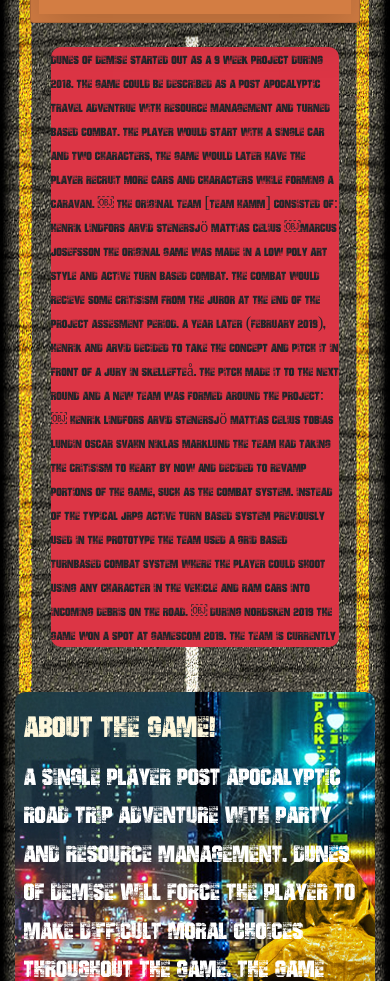
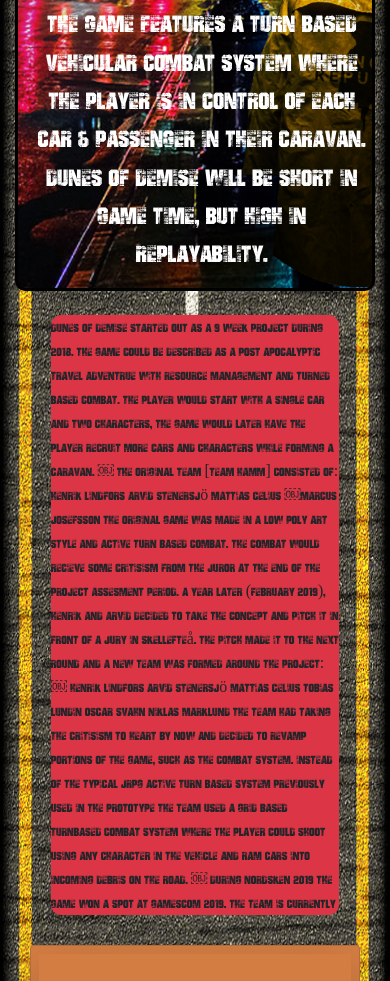
Before and after one commit to Shadowsental/DunesBootstrap, a PHP site: page / in a window 390 px wide. Shown: the part 1538-2519 px from the top of the page. Run offline with PHP 8.4, Linux system fonts and the light colour scheme; some libraries are stand-ins or nearby versions.

Commit message:
Fixat ordningen på griditems, borders runt items, About styling

```diff
--- a/index.html
+++ b/index.html
@@ -39,15 +39,10 @@
 
 
 <body>
-
-
-  <!-- NavBar -->
-
-
-
-  <!--MainRoadStart-->
+  <!--Logo on top-->
   <div class="container logoBack col-md-12 col-sm-12" style="height: 100vh !important;"></div>
   <div class="container">
+
   <!-- navbar start -->
     <nav class="navbar navbar-expand-lg  sticky-top navbar-dark bg-dark" style="border-top-left-radius: 25px; border-top-right-radius: 25px;">
 
@@ -87,44 +82,18 @@
   <!--navbar end-  -->
     <div class="row bob" style="background-image: url(pic/single-road.png) ; background-repeat: round; border-top-left-radius: 25px; border-top-right-radius: 25px;">
 
-      <div class="col-lg-6 col-md-12 col-sm-12 columnItem">
-        <div class=" bg-black" ><iframe width="100%" height="100%" src="https://www.youtube.com/embed/4cf6DTOnzSQ?controls=1&autoplay=1&mute=1"
-          allow="accelerometer;" frameborder="0" allowfullscreen></iframe></div>
-        <div id="teams" id="team1" class="team1 testit bg-black" style="border: black sollid 3px; border-radius: 10px;"><h4>The Team</h4>
-          <div class="col-md-10 m-auto" style="flex: 0 0 33.334%; min-width: 350px; border-radius: 10px;">
-            <div class="card p-2 text-light bg-dunes1">
-              <div id="slides" class="carousel  slide backFader  shadow-lg" data-interval="5000" data-ride="carousel" style="width: auto;">
-                <ul class="carousel-indicators">
-                    <li data-target="#slides" data-slide-to="0" class="active"></li>
-                    <li data-target="#slides" data-slide-to="1"></li>
-                    <li data-target="#slides" data-slide-to="2"></li>
-                    <li data-target="#slides" data-slide-to="3"></li>
-                    <li data-target="#slides" data-slide-to="4"></li>
-                    <li data-target="#slides" data-slide-to="5"></li>
-                </ul>
-                <div class="carousel-inner columnItem" style="width: auto; border-radius: 25px;">
-                    <div class="carousel-item active">
-                      <img class="card-img-top d-block img-fluid" src="mugshots/henrikmug.png" alt="Second slide" class = 'img-responsive'>
-                    </div>
-                    <div class="carousel-item">
-                      <img class="card-img-top d-block img-fluid" src="mugshots/matiasmug.png" alt="Second slide" class = 'img-responsive'>
-                    </div>
-                    <div class="carousel-item">
-                      <img class="card-img-top d-block img-fluid" src="mugshots/tobiasmug.png" alt="Second slide" class = 'img-responsive'>
-                    </div>
-                    <div class="carousel-item">
-                      <img class="card-img-top d-block img-fluid" src="mugshots/niklasmug.png" alt="Second slide" class = 'img-responsive'>
-                    </div>
-                    <div class="carousel-item">
-                      <img class="card-img-top d-block img-fluid" src="mugshots/arvidmug.png" alt="Second slide" class = 'img-responsive'>
-                    </div>
-                    <div class="carousel-item">
-                      <img class="card-img-top d-block img-fluid" src="mugshots/oscarmug.png" alt="Second slide" class = 'img-responsive'>
-                    </div>
-                    </div>
-                </div>
-            </div>
-          </div>
+      <div class="col-lg-6 col-md-12 col-sm-12 ">
+        <div class=" bg-black" ><iframe  width="100%" height="100%" src="https://www.youtube.com/embed/4cf6DTOnzSQ?controls=1&autoplay=1&mute=1"
+          allow="accelerometer;" frameborder="0" allowfullscreen></iframe >
+        </div>
+        <div id=" " class="about bg-tr" style="border: black solid 3px; height: 30vh; border-radius: 10px;">
+          <div class="m-3  aboutText" style="height: auto; width: 95%;"><h2 style="color: rgb(255, 255, 255);"><h1 style="color: rgb(255, 255, 255); text-align: center;">About The Game!</h1></h2><h2 style="text-align: center;  color: rgb(255, 255, 255);">
+            <p>A single player post apocalyptic road trip adventure with party and resource management. Dunes of Demise will force the player to make difficult moral choices throughout the game.
+            </p>
+           <p> The game features a turn based vehicular combat system where the player is in control of each car & passenger in their caravan.
+            Dunes of Demise will be short in game time, but high in replayability.
+          </p>
+            </h2></div>
         </div>
         <div id="#" class="news bg-danger mt-4" style="border: black sollid 3px; border-radius: 10px;">Dunes of Demise started out as a 9 week project during 2018.
           The game could be described as a post apocalyptic travel adventrue with resource management and turned based combat.
@@ -161,17 +130,47 @@
 
       <!-- -->
       <div class="col-lg-6 col-md-12 col-sm-12 columnItem">
-        <div id=" " class="about bg-tr" style="border: black sollid 3px; height: 30vh; border-radius: 10px;">
-          <div class="  aboutText m-auto" style="height: auto; width: 95%;"><h2 style="color: rgb(255, 255, 255);"><h1 style="color:cornsilk;">About The Game!</h1><br\></h2><h2 style="text-align: left;  color: rgb(255, 255, 255);">A single player post apocalyptic road trip adventure with party and resource management.
-            Dunes of Demise will force the player to make difficult moral choices throughout the game.
-            The game features a turn based vehicular combat system where the player is in control of each car & passenger in their caravan.
-            Dunes of Demise will be short in game time, but high in replayability.
-            </h2></div>
+        <div id="teams" id="team1" class="team1 testit bg-black" style="border: black sollid 3px; border-radius: 10px;">
+          <div class="col-md-10 m-auto" style="flex: 0 0 33.334%; min-width: 350px; border-radius: 10px;">
+            <div class="card p-2 text-light bg-dunes1">
+              <div id="slides" class="carousel  slide backFader  shadow-lg" data-interval="5000" data-ride="carousel" style="width: auto;">
+                <ul class="carousel-indicators">
+                    <li data-target="#slides" data-slide-to="0" class="active"></li>
+                    <li data-target="#slides" data-slide-to="1"></li>
+                    <li data-target="#slides" data-slide-to="2"></li>
+                    <li data-target="#slides" data-slide-to="3"></li>
+                    <li data-target="#slides" data-slide-to="4"></li>
+                    <li data-target="#slides" data-slide-to="5"></li>
+                </ul>
+                <div class="carousel-inner columnItem" style="width: auto; border-radius: 25px;">
+                    <div class="carousel-item active">
+                      <img class="card-img-top d-block img-fluid" src="mugshots/henrikmug.png" alt="Second slide" class = 'img-responsive'>
+                    </div>
+                    <div class="carousel-item">
+                      <img class="card-img-top d-block img-fluid" src="mugshots/matiasmug.png" alt="Second slide" class = 'img-responsive'>
+                    </div>
+                    <div class="carousel-item">
+                      <img class="card-img-top d-block img-fluid" src="mugshots/tobiasmug.png" alt="Second slide" class = 'img-responsive'>
+                    </div>
+                    <div class="carousel-item">
+                      <img class="card-img-top d-block img-fluid" src="mugshots/niklasmug.png" alt="Second slide" class = 'img-responsive'>
+                    </div>
+                    <div class="carousel-item">
+                      <img class="card-img-top d-block img-fluid" src="mugshots/arvidmug.png" alt="Second slide" class = 'img-responsive'>
+                    </div>
+                    <div class="carousel-item">
+                      <img class="card-img-top d-block img-fluid" src="mugshots/oscarmug.png" alt="Second slide" class = 'img-responsive'>
+                    </div>
+                    </div>
+                </div>
+            </div>
+          </div>
         </div>
-        <div id="" class="combats columnItem" style="border: black sollid 3px; height: 30vh; border-radius: 10px;"></div>
+
+        <div id="" class="combats columnItem mt-3 " style="border: black solid 3px; height: 30vh; "></div>
         <div class="bg-transparent" style="width: auto; height: 50vh;" ></div>
         <div style
-         id="" class="twitters columnItem " style="border: black sollid 3px; border-radius: 10px;">
+         id="" class="twitters columnItem " style="border: black solid 3px; border-radius: 10px;">
           <a class="twitter-timeline" data-theme="dark" href="https://twitter.com/RaincoatDev?ref_src=twsrc%5Etfw">Tweets by RaincoatDev</a> <script async src="https://platform.twitter.com/widgets.js" charset="utf-8"></script>
         </div>
         <div class="bg-transparent" style="width: auto; height: 50vh;" ></div>
--- a/style.css
+++ b/style.css
@@ -1,9 +1,3 @@
-/* Landing Page */
-* {
-  margin: 0;
-  padding: 0;
-}
-
 body{
     /* background-image: url(Resources/loadingscreen01.png); */
     /* background-size: cover; */
@@ -77,10 +71,10 @@ body{
     opacity: 0.3;
   }
 }
-.roadBG{
+/* .roadBG{
     text-align: center;
     max-width: 1700px;
-}
+} */
 
 #navbar {
 
@@ -90,6 +84,7 @@ body{
   display: block;
   transition: top 0.3s;
 }
+
 
 #navbar a {
   float: left;
@@ -130,9 +125,6 @@ body{
 
   /* opacity: 0.5 !important;  */
   /* overflow: auto;  */
-}
-.aboutText{
-  overflow: hidden;
 }
 
 .news {
@@ -194,6 +186,3 @@ body{
   padding-top: 2vh;
   padding-right: 3vh;
 }
-/* .fot{
-
-} */
```
